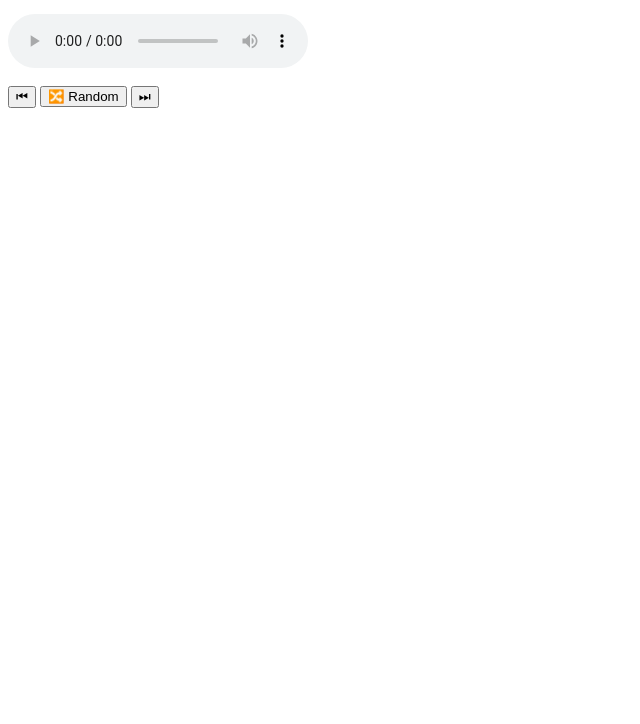
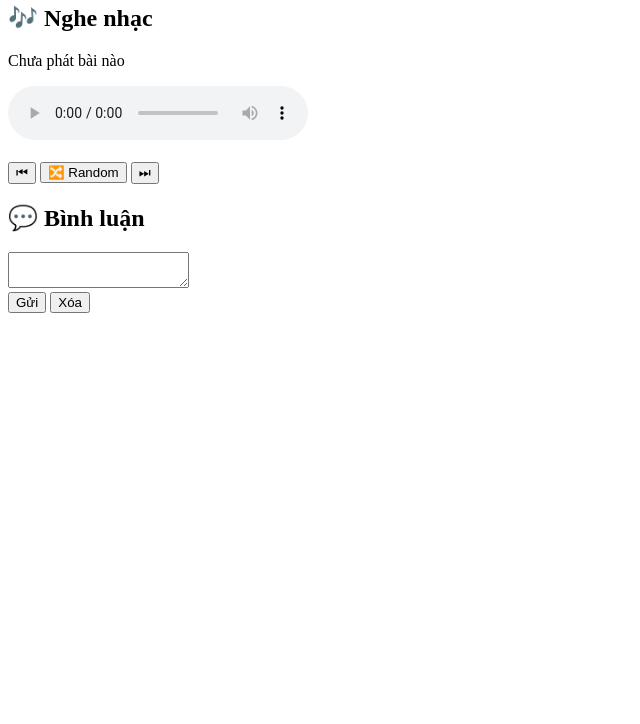
Before and after one commit to drynext/NHOM10-25CNTT1, a plain HTML site: page index.html in a window 1280 px wide. Shown: the part 76-800 px from the top of the page, without its empty margins (0-640 px from the left). Drawn offline with Linux system fonts and the light colour scheme.

Commit message:
Revise index.html structure and content

```diff
--- a/index.html
+++ b/index.html
@@ -1,14 +1,32 @@
+<!DOCTYPE html>
+<html lang="vi">
+<head>
+  <meta charset="UTF-8">
+  <title>NHÓM 10 – 25CNTT1</title>
+  <link rel="stylesheet" href="style.css">
+</head>
+
+<body>
+
+<h1>TRANG NHÓM 25CNTT1</h1>
+
 <div class="box">
-  <h2>🎶 Nhạc yêu thích</h2>
-
+  <h2>🎶 Nghe nhạc</h2>
   <p id="nowPlaying">Chưa phát bài nào</p>
-
-  <audio id="audio" controls></audio>
-
-  <br><br>
+  <audio id="audio" controls></audio><br><br>
   <button onclick="prevSong()">⏮</button>
   <button onclick="playRandom()">🔀 Random</button>
   <button onclick="nextSong()">⏭</button>
 </div>
 
+<div class="box">
+  <h2>💬 Bình luận</h2>
+  <textarea id="comment"></textarea><br>
+  <button onclick="saveComment()">Gửi</button>
+  <button onclick="clearComment()">Xóa</button>
+  <p id="showComment"></p>
+</div>
+
 <script src="script.js"></script>
+</body>
+</html>
```
